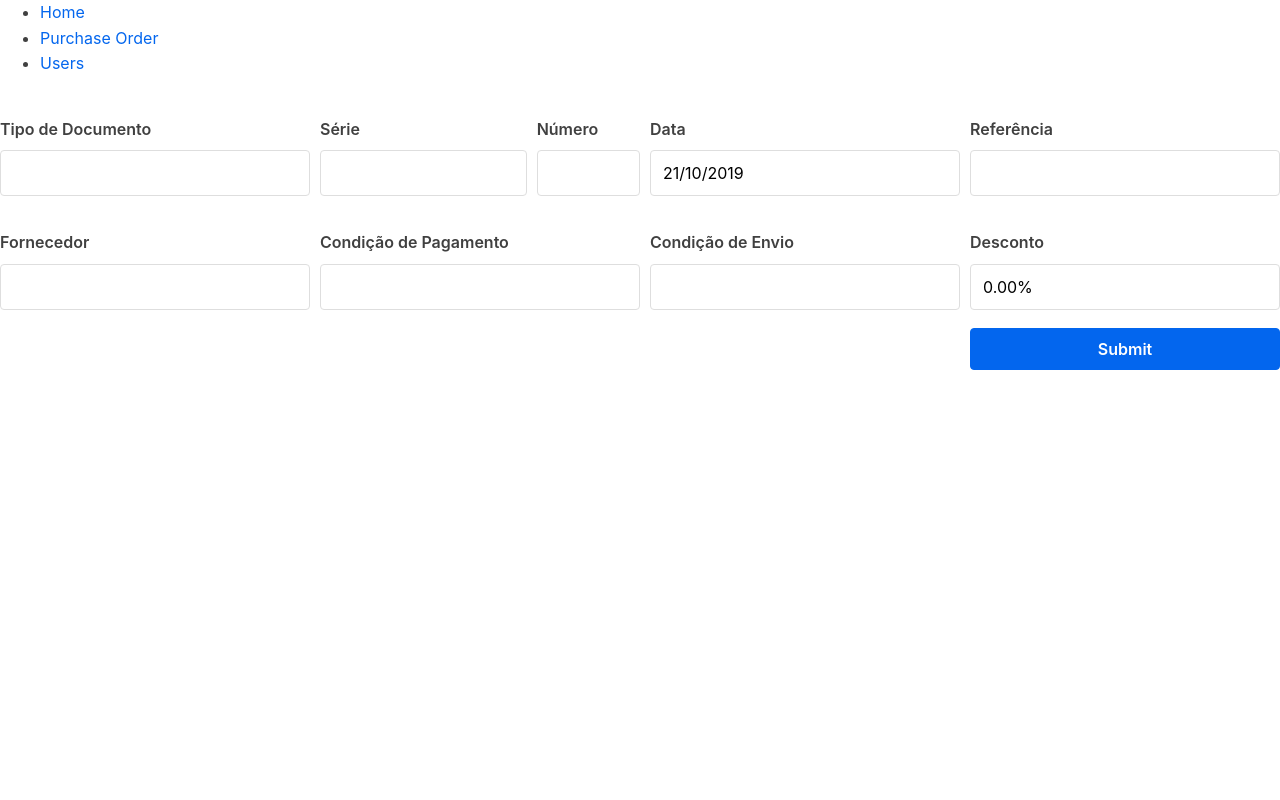
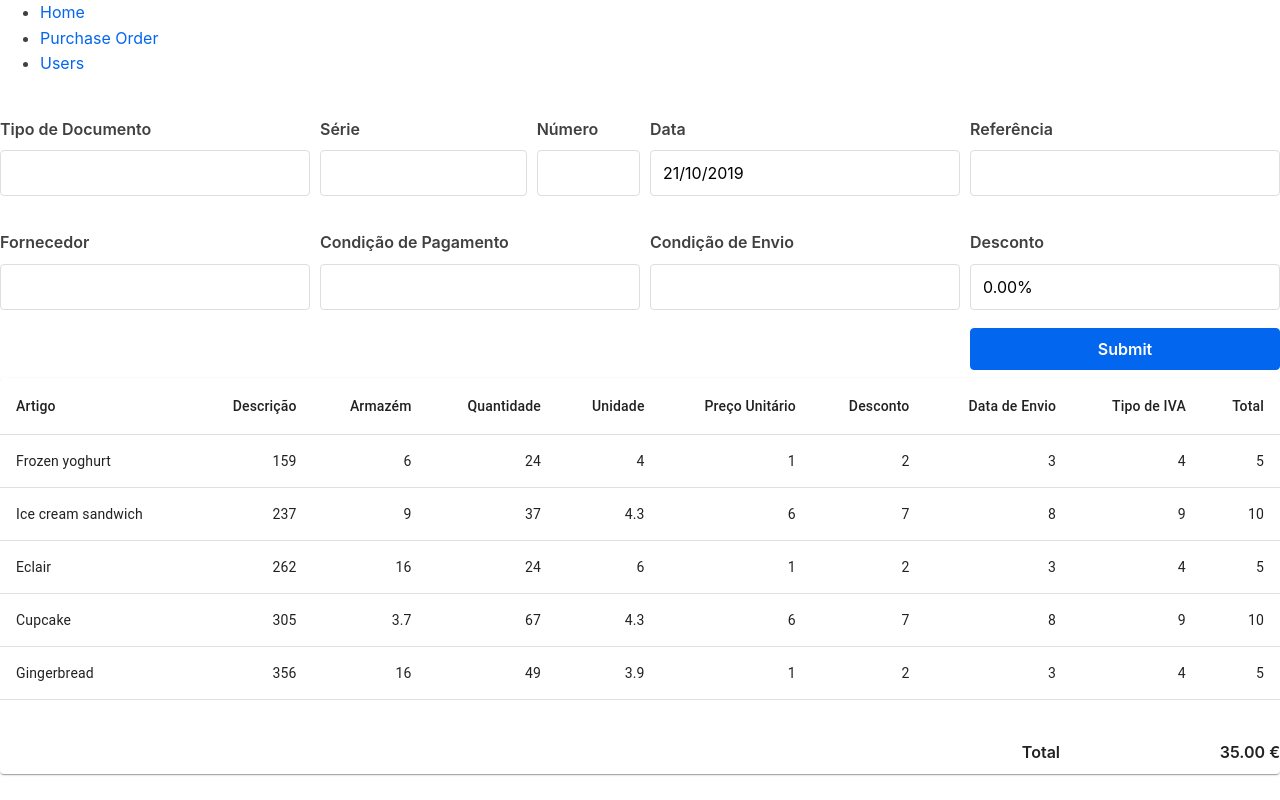
Before and after one commit to DiogoASTeixeira/SINF-Intercompany, a React (Create React App) app: page /purchaseOrder in a window 1280 px wide. Built offline with nearby package versions, Linux system fonts and the light colour scheme.

Commit message:
Add table to purchase Form

```diff
--- a/src/App.js
+++ b/src/App.js
@@ -9,7 +9,7 @@ import {
 } from "react-router-dom";
 import Helmet from "react-helmet";
 // import Table from './components/Table';
-import PurchaseOrderForm from './components/PurchaseOrderForm';
+import PurchaseOrder from './components/PurchaseOrder';
 import ReactVirtualizedTable from './components/CrossReferenceTable';
 
 
@@ -48,13 +48,13 @@ export default class App extends Component {
                         </nav>
                         <Switch>
                             <Route path="/purchaseOrder">
-                                <PurchaseOrderForm handleSubmit={this.handleSubmit} />
+                                <PurchaseOrder handleSubmit={this.handleSubmit} />
                             </Route>
                             <Route path="/users">
                                 <Topics />
                             </Route>
                             <Route path="/">
-                                <ReactVirtualizedTable/>
+                                <ReactVirtualizedTable />
                             </Route>
                         </Switch>
                     </div>
--- /dev/null
+++ b/src/components/PurchaseOrder.js
@@ -0,0 +1,21 @@
+import React, { Component, Fragment } from 'react';
+import Helmet from "react-helmet";
+import PurchaseOrderForm from './PurchaseOrderForm';
+import PurchaseOrderTable from './PurchaseOrderTable';
+
+export default class PurchaseOrder extends Component {
+    render() {
+        return (
+            <Fragment>
+                <Helmet>
+                    <meta charset="utf-8" />
+                    <title>Purchase Order</title>
+                </Helmet>
+
+                <PurchaseOrderForm handleSubmit={this.props.handleSubmit} />
+
+                <PurchaseOrderTable />
+            </Fragment>
+        )
+    }
+}
--- a/src/components/PurchaseOrderForm.js
+++ b/src/components/PurchaseOrderForm.js
@@ -1,5 +1,4 @@
 import React, { Component } from 'react';
-import Helmet from "react-helmet";
 import LabelTextInput from './LabelTextInput';
 import LabelNumberInput from './LabelNumberInput';
 
@@ -27,11 +26,6 @@ export default class PurchaseOrderForm extends Component {
         const { docType, serial, number, date, reference, supplier, paymentCondition, supplyCondition, discount } = this.state;
 
         return (
-            <div>
-                <Helmet>
-                    <meta charset="utf-8" />
-                    <title>Purchase Order Form</title>
-                </Helmet>
             <form className="order-form">
                 <LabelTextInput
                     label="Tipo de Documento"
@@ -98,7 +92,6 @@ export default class PurchaseOrderForm extends Component {
                 />
                 <input className="submit-order" type="button" value="Submit" onClick={this.submitForm} />
             </form>
-            </div>
         );
     }
 
@@ -128,7 +121,6 @@ export default class PurchaseOrderForm extends Component {
         let day = newDate.getDate();
         let month = newDate.getMonth();
         let year = newDate.getFullYear();
-        console.log(`${day}${month < 10 ? `0${month}` : `${month}`}${year}`);
         return `${day}${month < 10 ? `0${month}` : `${month}`}${year}`;
     }
 
--- /dev/null
+++ b/src/components/PurchaseOrderTable.js
@@ -0,0 +1,86 @@
+import React from 'react';
+import { makeStyles } from '@material-ui/core/styles';
+import Table from '@material-ui/core/Table';
+import TableBody from '@material-ui/core/TableBody';
+import TableCell from '@material-ui/core/TableCell';
+import TableHead from '@material-ui/core/TableHead';
+import TableRow from '@material-ui/core/TableRow';
+import Paper from '@material-ui/core/Paper';
+
+const useStyles = makeStyles({
+    root: {
+        width: '100%',
+        overflowX: 'auto',
+    },
+    table: {
+        minWidth: 650,
+    },
+});
+
+function createData(name, description, warehouse, quantity, unit, unitPrice, discount, shippingDate, iva, total) {
+    return { name, description, warehouse, quantity, unit, unitPrice, discount, shippingDate, iva, total };
+}
+
+function getTotal() {
+    let totalValue = 0;
+    rows.map(row => (
+        totalValue += row.total
+    ));
+
+    return parseFloat(Math.round(totalValue * 100) / 100).toFixed(2);
+}
+
+const rows = [
+    createData('Frozen yoghurt', 159, 6.0, 24, 4.0, 1, 2, 3, 4, 5),
+    createData('Ice cream sandwich', 237, 9.0, 37, 4.3, 6, 7, 8, 9, 10),
+    createData('Eclair', 262, 16.0, 24, 6.0, 1, 2, 3, 4, 5),
+    createData('Cupcake', 305, 3.7, 67, 4.3, 6, 7, 8, 9, 10),
+    createData('Gingerbread', 356, 16.0, 49, 3.9, 1, 2, 3, 4, 5),
+];
+
+export default function PurchaseOrderTable() {
+    const classes = useStyles();
+
+    return (
+        <Paper className={classes.root}>
+            <Table className={classes.table} aria-label="simple table">
+                <TableHead>
+                    <TableRow>
+                        <TableCell>Artigo</TableCell>
+                        <TableCell align="right">Descrição</TableCell>
+                        <TableCell align="right">Armazém</TableCell>
+                        <TableCell align="right">Quantidade</TableCell>
+                        <TableCell align="right">Unidade</TableCell>
+                        <TableCell align="right">Preço Unitário</TableCell>
+                        <TableCell align="right">Desconto</TableCell>
+                        <TableCell align="right">Data de Envio</TableCell>
+                        <TableCell align="right">Tipo de IVA</TableCell>
+                        <TableCell align="right">Total</TableCell>
+                    </TableRow>
+                </TableHead>
+                <TableBody>
+                    {rows.map(row => (
+                        <TableRow key={row.name}>
+                            <TableCell component="th" scope="row">
+                                {row.name}
+                            </TableCell>
+                            <TableCell align="right">{row.description}</TableCell>
+                            <TableCell align="right">{row.warehouse}</TableCell>
+                            <TableCell align="right">{row.quantity}</TableCell>
+                            <TableCell align="right">{row.unit}</TableCell>
+                            <TableCell align="right">{row.unitPrice}</TableCell>
+                            <TableCell align="right">{row.discount}</TableCell>
+                            <TableCell align="right">{row.shippingDate}</TableCell>
+                            <TableCell align="right">{row.iva}</TableCell>
+                            <TableCell align="right">{row.total}</TableCell>
+                        </TableRow>
+                    ))}
+                </TableBody>
+            </Table>
+            <div className="table-total">
+                <label id="label-total">Total</label>
+                <label id="total-value">{getTotal()}</label>
+            </div>
+        </Paper>
+    );
+}
--- a/src/index.css
+++ b/src/index.css
@@ -838,6 +838,21 @@ caption {
   grid-column: 5/6;
 }
 
+.table-total {
+  display: grid;
+  grid-template-columns: 4fr 1fr 1fr;
+  grid-gap: 10px;
+  text-align: right;
+}
+
+#label-total {
+  grid-column: 2/3;
+}
+
+#total-value::after {
+  content: ' €';
+}
+
 /**
  * Layout
  */
```
Lines whose indentation alone changed are shown as unchanged.
